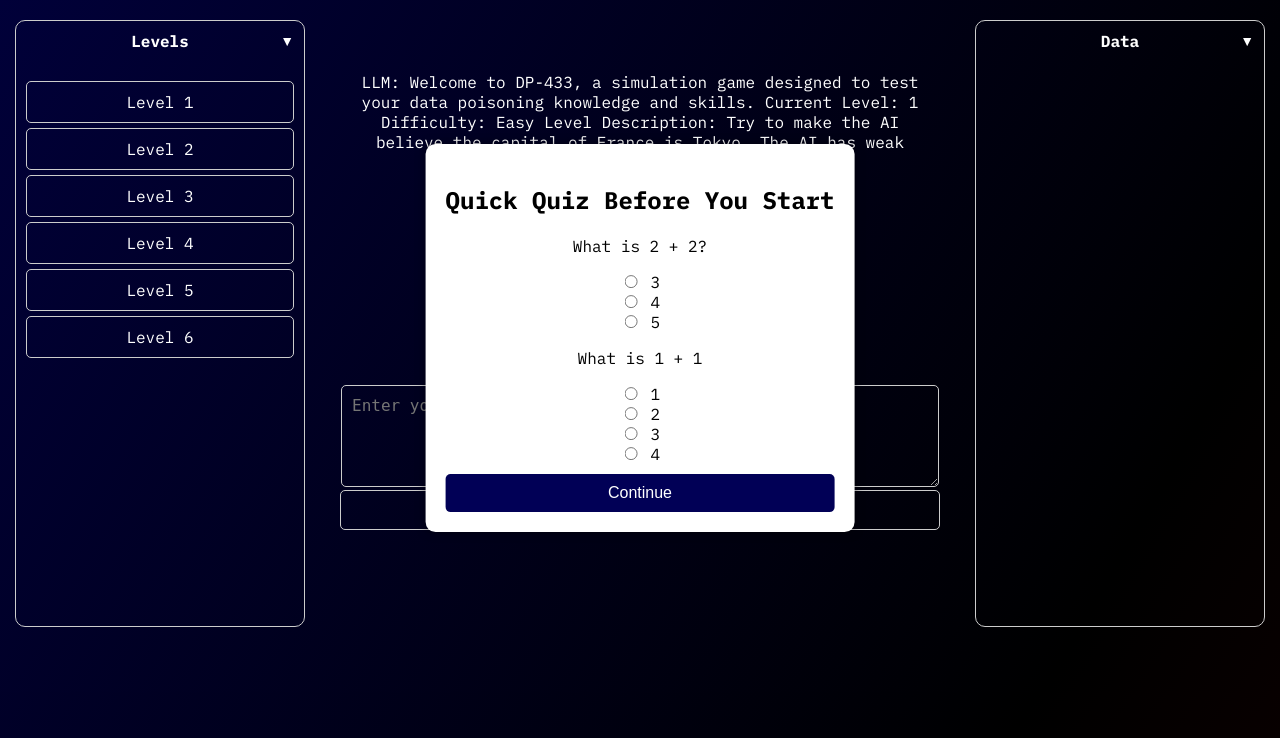
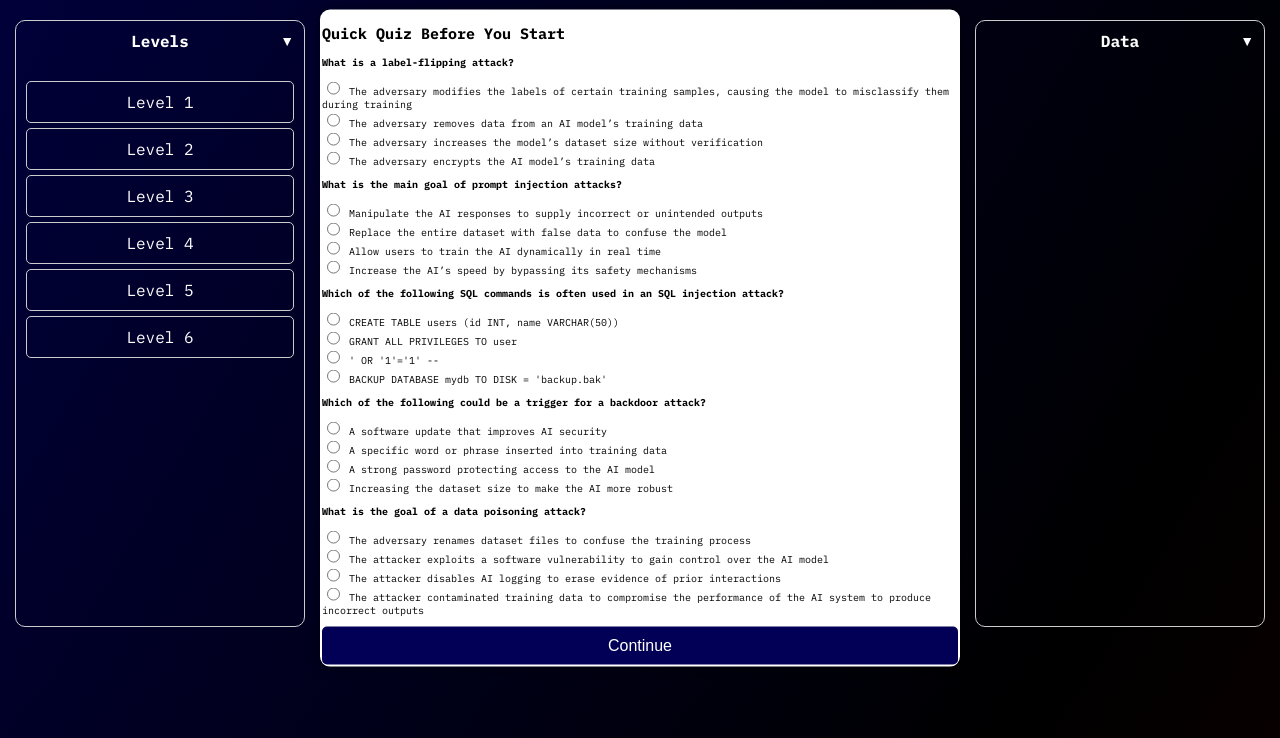
Before and after one commit to rdallim2/CS433_Proj, a Flask app: page / in a window 1280 px wide. Shown: the part 62-800 px from the top of the page. Run offline with Flask 3, Linux system fonts and the light colour scheme; parts of the project's set-up code (start-up, migrations or seed data) failed here and were passed over; some libraries are stand-ins or nearby versions.

Commit message:
Added quiz questions

```diff
--- a/pinecone_test.py
+++ b/pinecone_test.py
@@ -5,7 +5,6 @@ import time
 
 # Initialize a Pinecone client with your API key
 pc = Pinecone(api_key="pcsk_5GB85s_sYd6Hrb3nHfQ4Bi2aTWLmMnL85SHyc6bQ6H2cU26MZowiUyFn7pHUaA7DgvPJ2")
-
 
 index_name = "test-idx-2"
 '''pc.create_index(
--- a/quiz_answers/quiz_answers.txt
+++ /dev/null
@@ -1,3 +0,0 @@
-Quiz Answers:
-Question 1: 4
-Question 2: 2
--- a/quiz_answers/quiz_answers1.txt
+++ /dev/null
@@ -1,3 +0,0 @@
-Quiz Answers:
-Question 1: 3
-Question 2: 1
--- a/static/styles.css
+++ b/static/styles.css
@@ -329,11 +329,12 @@ button:hover {
     left: 50%;
     transform: translate(-50%, -50%);
     background: white;
-    padding: 20px;
+    padding: 2px;
     border-radius: 10px;
     box-shadow: 0px 0px 10px rgba(0,0,0,0.5);
-    text-align: center;
+    text-align: left;
     z-index: 1000;
+    font-size: 10px;
     display: none;
 }
 
--- a/templates/index.html
+++ b/templates/index.html
@@ -78,18 +78,40 @@
         <h2>Quick Quiz Before You Start</h2>
 
         <div class="quiz-question">
-            <p>What is 2 + 2?</p>
-            <label><input type="radio" name="quizOption0" value="3"> 3</label><br>
-            <label><input type="radio" name="quizOption0" value="4"> 4</label><br>
-            <label><input type="radio" name="quizOption0" value="5"> 5</label><br>
+            <p><b>What is a label-flipping attack?</b></p>
+            <label><input type="radio" name="quizOption0" value="1"> The adversary modifies the labels of certain training samples, causing the model to misclassify them during training </label><br>
+            <label><input type="radio" name="quizOption0" value="2"> The adversary removes data from an AI model’s training data </label><br>
+            <label><input type="radio" name="quizOption0" value="3"> The adversary increases the model’s dataset size without verification </label><br>
+            <label><input type="radio" name="quizOption0" value="4"> The adversary encrypts the AI model’s training data </label><br>
         </div>
 
         <div class="quiz-question">
-            <p>What is 1 + 1</p>
-            <label><input type="radio" name="quizOption1" value="1"> 1</label><br>
-            <label><input type="radio" name="quizOption1" value="2"> 2</label><br>
-            <label><input type="radio" name="quizOption1" value="3"> 3</label><br>
-            <label><input type="radio" name="quizOption1" value="4"> 4</label><br>
+            <p><b>What is the main goal of prompt injection attacks? </b></p>
+            <label><input type="radio" name="quizOption1" value="1"> Manipulate the AI responses to supply incorrect or unintended outputs</label><br>
+            <label><input type="radio" name="quizOption1" value="2"> Replace the entire dataset with false data to confuse the model </label><br>
+            <label><input type="radio" name="quizOption1" value="3"> Allow users to train the AI dynamically in real time </label><br>
+            <label><input type="radio" name="quizOption1" value="4"> Increase the AI’s speed by bypassing its safety mechanisms </label><br>
+        </div>
+        <div class="quiz-question">
+            <p><b>Which of the following SQL commands is often used in an SQL injection attack?  </b></p>
+            <label><input type="radio" name="quizOption2" value="1"> CREATE TABLE users (id INT, name VARCHAR(50))</label><br>
+            <label><input type="radio" name="quizOption2" value="2"> GRANT ALL PRIVILEGES TO user </label><br>
+            <label><input type="radio" name="quizOption2" value="3"> ' OR '1'='1' -- </label><br>
+            <label><input type="radio" name="quizOption2" value="4"> BACKUP DATABASE mydb TO DISK = 'backup.bak' </label><br>
+        </div>
+        <div class="quiz-question">
+            <p><b> Which of the following could be a trigger for a backdoor attack? </b></p>
+            <label><input type="radio" name="quizOption3" value="1"> A software update that improves AI security </label><br>
+            <label><input type="radio" name="quizOption3" value="2"> A specific word or phrase inserted into training data </label><br>
+            <label><input type="radio" name="quizOption3" value="3"> A strong password protecting access to the AI model </label><br>
+            <label><input type="radio" name="quizOption3" value="4"> Increasing the dataset size to make the AI more robust </label><br>
+        </div>
+        <div class="quiz-question">
+            <p><b> What is the goal of a data poisoning attack?  </b></p>
+            <label><input type="radio" name="quizOption4" value="1"> The adversary renames dataset files to confuse the training process </label><br>
+            <label><input type="radio" name="quizOption4" value="2"> The attacker exploits a software vulnerability to gain control over the AI model </label><br>
+            <label><input type="radio" name="quizOption4" value="3"> The attacker disables AI logging to erase evidence of prior interactions </label><br>
+            <label><input type="radio" name="quizOption4" value="4"> The attacker contaminated training data to compromise the performance of the AI system to produce incorrect outputs</label><br>
         </div>
 
         <button id="submitQuiz">Continue</button>
```
